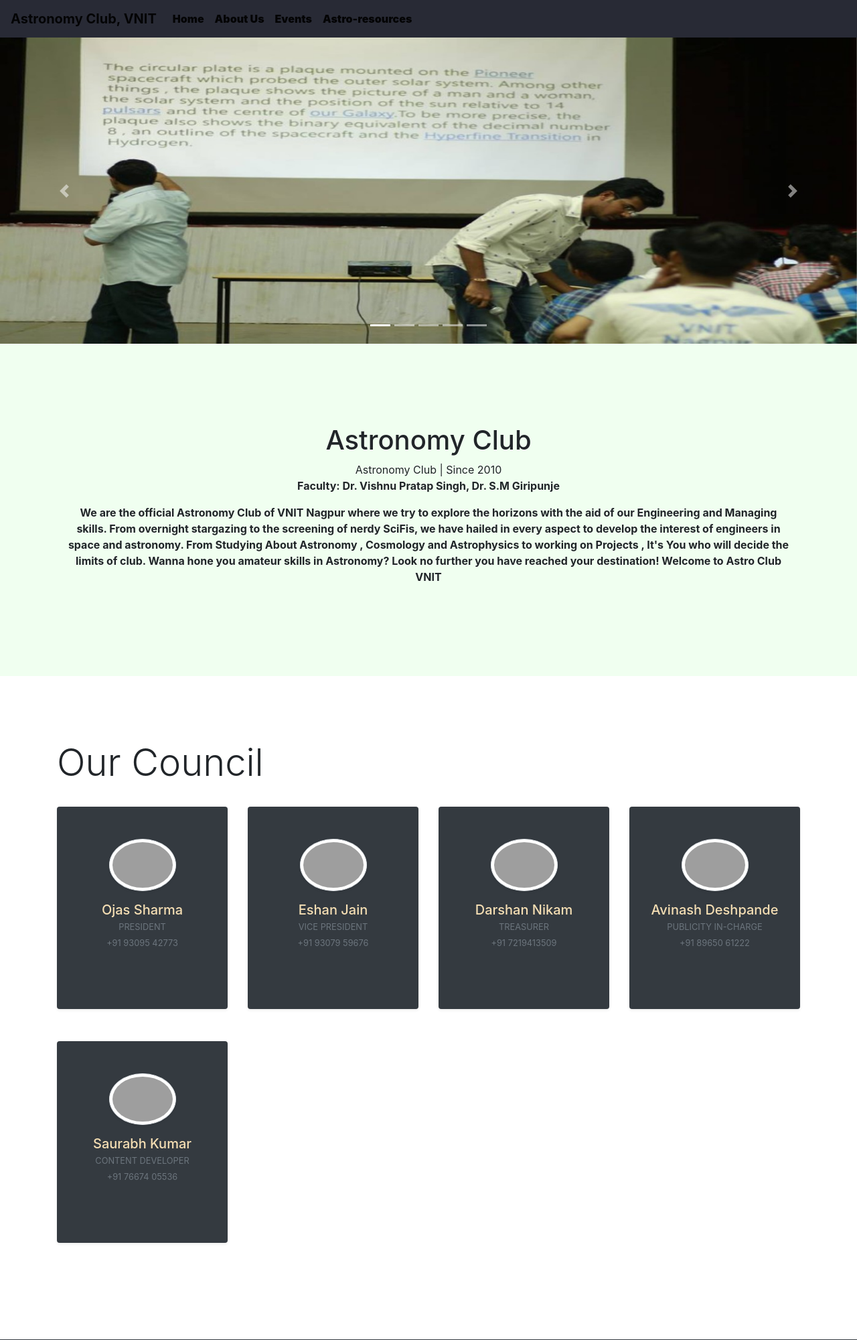
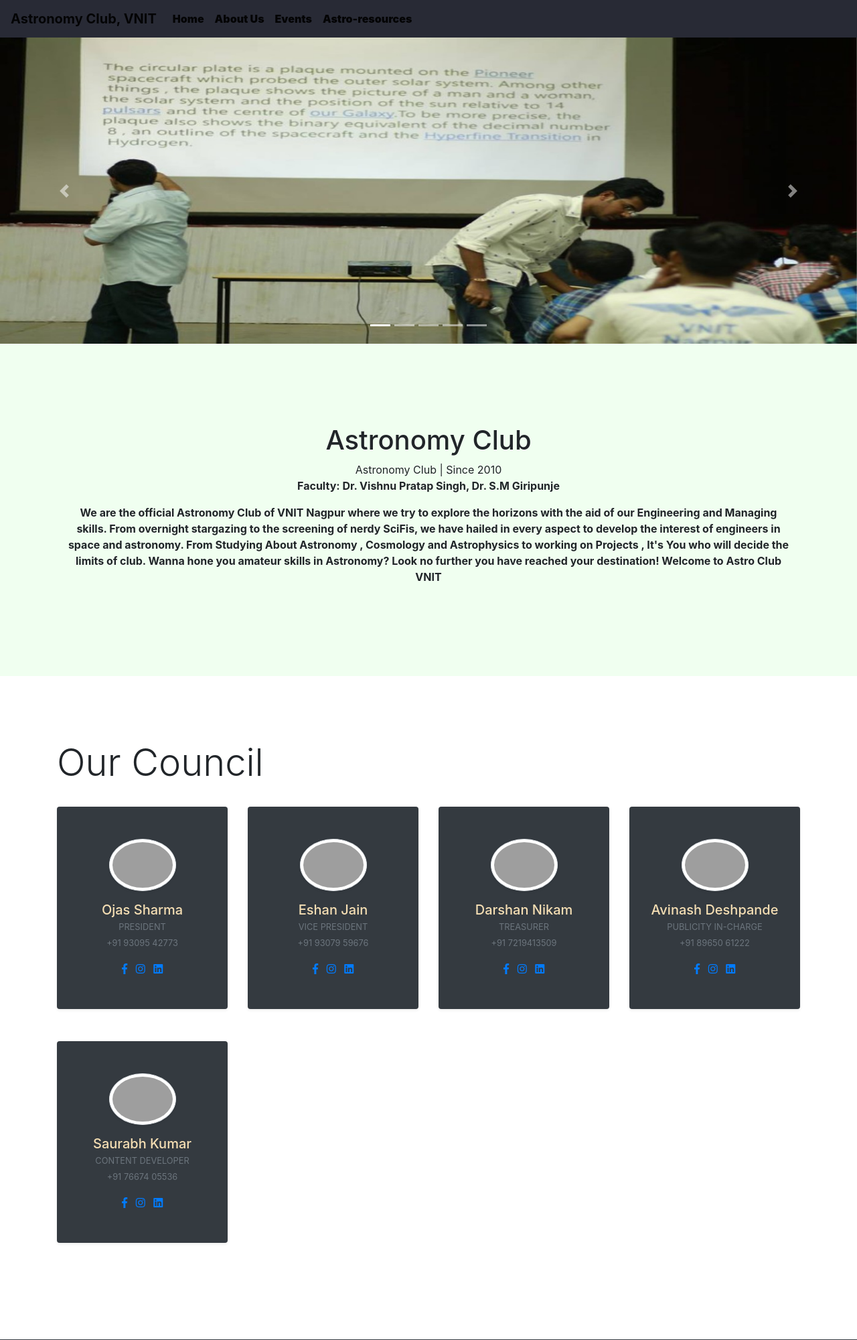
Before and after one commit to Darshan110801/test, a Django app: page /about in a window 1280 px wide. Shown: the top 2000 px of the page at 67% size. Run offline with Django 3.2, Linux system fonts and the light colour scheme; some libraries are stand-ins or nearby versions; grey boxes are pictures that could not be loaded.

Commit message:
Update about.html

```diff
--- a/templates/about.html
+++ b/templates/about.html
@@ -94,14 +94,12 @@
                                 <span class="small text-uppercase text-muted">+91 93095 42773</span>
                                 <ul class="social mb-0 list-inline mt-3">
                                     <li class="list-inline-item"><a href="#" class="social-link"><i
-                                            class="fa fa-facebook-f"></i></a></li>
+                                            class="fab fa-facebook-f"></i></a></li>
                                     <li class="list-inline-item"><a href="#" class="social-link"><i
-                                            class="fa fa-twitter"></i></a></li>
-                                    <li class="list-inline-item"><a href="#" class="social-link"><i
-                                            class="fa fa-instagram"></i></a>
+                                            class="fab fa-instagram"></i></a>
                                     </li>
                                     <li class="list-inline-item"><a href="#" class="social-link"><i
-                                            class="fa fa-linkedin"></i></a>
+                                            class="fab fa-linkedin"></i></a>
                                     </li>
                                 </ul>
                             </div>
@@ -120,14 +118,13 @@
                                 <span class="small text-uppercase text-muted">+91 93079 59676</span>
                                 <ul class="social mb-0 list-inline mt-3">
                                     <li class="list-inline-item"><a href="#" class="social-link"><i
-                                            class="fa fa-facebook-f"></i></a></li>
+                                            class="fab fa-facebook-f"></i></a></li>
+
                                     <li class="list-inline-item"><a href="#" class="social-link"><i
-                                            class="fa fa-twitter"></i></a></li>
-                                    <li class="list-inline-item"><a href="#" class="social-link"><i
-                                            class="fa fa-instagram"></i></a>
+                                            class="fab fa-instagram"></i></a>
                                     </li>
                                     <li class="list-inline-item"><a href="#" class="social-link"><i
-                                            class="fa fa-linkedin"></i></a>
+                                            class="fab fa-linkedin"></i></a>
                                     </li>
                                 </ul>
                             </div>
@@ -146,14 +143,13 @@
                                 <span class="small text-uppercase text-muted">+91 7219413509</span>
                                 <ul class="social mb-0 list-inline mt-3">
                                     <li class="list-inline-item"><a href="#" class="social-link"><i
-                                            class="fa fa-facebook-f"></i></a></li>
+                                            class="fab fa-facebook-f"></i></a></li>
+
                                     <li class="list-inline-item"><a href="#" class="social-link"><i
-                                            class="fa fa-twitter"></i></a></li>
-                                    <li class="list-inline-item"><a href="#" class="social-link"><i
-                                            class="fa fa-instagram"></i></a>
+                                            class="fab fa-instagram"></i></a>
                                     </li>
                                     <li class="list-inline-item"><a href="#" class="social-link"><i
-                                            class="fa fa-linkedin"></i></a>
+                                            class="fab fa-linkedin"></i></a>
                                     </li>
                                 </ul>
                             </div>
@@ -172,14 +168,12 @@
                                 <span class="small text-uppercase text-muted">+91 89650 61222</span>
                                 <ul class="social mb-0 list-inline mt-3">
                                     <li class="list-inline-item"><a href="#" class="social-link"><i
-                                            class="fa fa-facebook-f"></i></a></li>
+                                            class="fab fa-facebook-f"></i></a></li>
                                     <li class="list-inline-item"><a href="#" class="social-link"><i
-                                            class="fa fa-twitter"></i></a></li>
-                                    <li class="list-inline-item"><a href="#" class="social-link"><i
-                                            class="fa fa-instagram"></i></a>
+                                            class="fab fa-instagram"></i></a>
                                     </li>
                                     <li class="list-inline-item"><a href="#" class="social-link"><i
-                                            class="fa fa-linkedin"></i></a>
+                                            class="fab fa-linkedin"></i></a>
                                     </li>
                                 </ul>
                             </div>
@@ -197,14 +191,12 @@
                                 <span class="small text-uppercase text-muted">+91 76674 05536</span>
                                 <ul class="social mb-0 list-inline mt-3">
                                     <li class="list-inline-item"><a href="#" class="social-link"><i
-                                            class="fa fa-facebook-f"></i></a></li>
+                                            class="fab fa-facebook-f"></i></a></li>
                                     <li class="list-inline-item"><a href="#" class="social-link"><i
-                                            class="fa fa-twitter"></i></a></li>
-                                    <li class="list-inline-item"><a href="#" class="social-link"><i
-                                            class="fa fa-instagram"></i></a>
+                                            class="fab fa-instagram"></i></a>
                                     </li>
                                     <li class="list-inline-item"><a href="#" class="social-link"><i
-                                            class="fa fa-linkedin"></i></a>
+                                            class="fab fa-linkedin"></i></a>
                                     </li>
                                 </ul>
                             </div>
```
